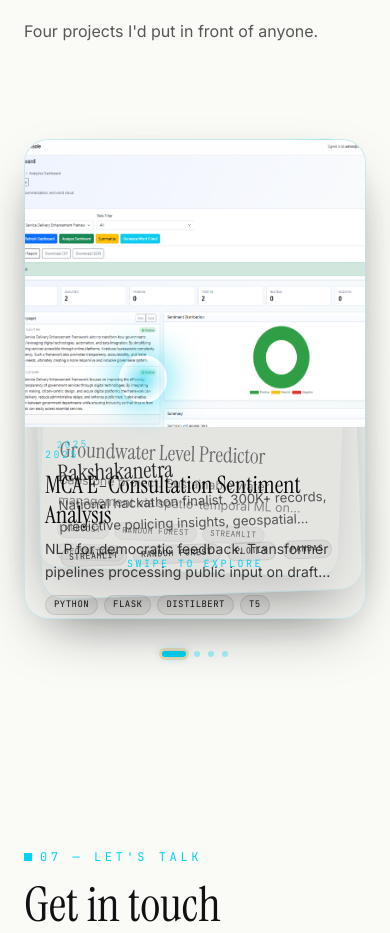
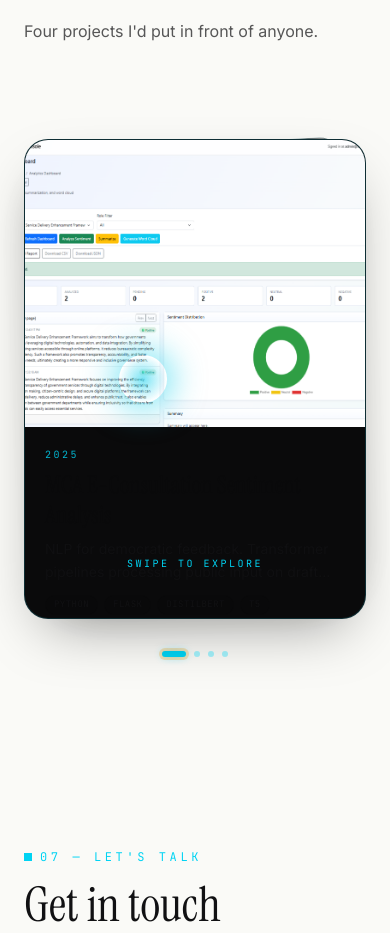
Before and after one commit to chirustark17/CHIRAG_PORTFOLIO, a React (Vite) app: page / in a window 390 px wide. Shown: the part 9620-10553 px from the top of the page. Built offline with nearby package versions, Linux system fonts and the light colour scheme.

Commit message:
WIP: swipe deck back-card silhouettes for phone testing

```diff
--- a/src/components/mobile/SelectedWorkMobile.jsx
+++ b/src/components/mobile/SelectedWorkMobile.jsx
@@ -9,12 +9,45 @@ import showcase from '../../data/showcase'
 import { SectionHeading } from '../SectionHeading'
 import { usePrefersReducedMotion } from '../../hooks/usePrefersReducedMotion'
 
-function CardVisual({ item }) {
+function CardVisual({ item, compact = false }) {
   const [imageFailed, setImageFailed] = useState(false)
+
+  if (compact) {
+    return (
+      <article
+        className="w-full h-full rounded-3xl overflow-hidden relative bg-ink-950 dark:bg-bone-50 border"
+        style={{
+          borderColor: 'rgba(34,211,238,0.18)',
+          boxShadow: '0 24px 60px -20px rgba(0,0,0,0.4)',
+        }}
+      >
+        <div className="w-full h-full overflow-hidden bg-ink-950/6">
+          {!imageFailed && item.image ? (
+            <img
+              src={item.image}
+              alt=""
+              aria-hidden="true"
+              className="w-full h-full object-cover"
+              loading="lazy"
+              decoding="async"
+              onError={() => setImageFailed(true)}
+            />
+          ) : (
+            <div
+              className="w-full h-full flex items-center justify-center font-serif text-2xl text-bone-50/70"
+              style={{
+                background: 'linear-gradient(135deg, rgba(34,211,238,0.18), rgba(124,58,237,0.18))',
+              }}
+            />
+          )}
+        </div>
+      </article>
+    )
+  }
 
   return (
     <article
-      className="w-full h-full rounded-3xl overflow-hidden relative border bg-ink-950/[0.04] dark:bg-bone-50/[0.025]"
+      className="w-full h-full rounded-3xl overflow-hidden relative border bg-ink-950 dark:bg-bone-50"
       style={{
         borderColor: 'rgba(34,211,238,0.18)',
         boxShadow: '0 24px 60px -20px rgba(0,0,0,0.4)',
@@ -70,10 +103,10 @@ function CardVisual({ item }) {
 }
 
 function BehindCard({ item, offset, reducedMotion }) {
-  const scale = offset === 1 ? 0.94 : 0.88
-  const yOffset = offset === 1 ? -10 : -18
-  const rotate = offset === 1 ? -2 : 2
-  const opacity = offset === 1 ? 0.85 : 0.55
+  const scale = offset === 1 ? 0.92 : 0.84
+  const yOffset = offset === 1 ? -14 : -24
+  const rotate = offset === 1 ? -3 : 3
+  const opacity = offset === 1 ? 0.6 : 0.3
 
   const transition = reducedMotion
     ? { duration: 0 }
@@ -88,7 +121,7 @@ function BehindCard({ item, offset, reducedMotion }) {
       style={{ width: 'min(100%, 360px)' }}
       aria-hidden="true"
     >
-      <CardVisual item={item} />
+      <CardVisual item={item} compact={true} />
     </motion.div>
   )
 }
```
